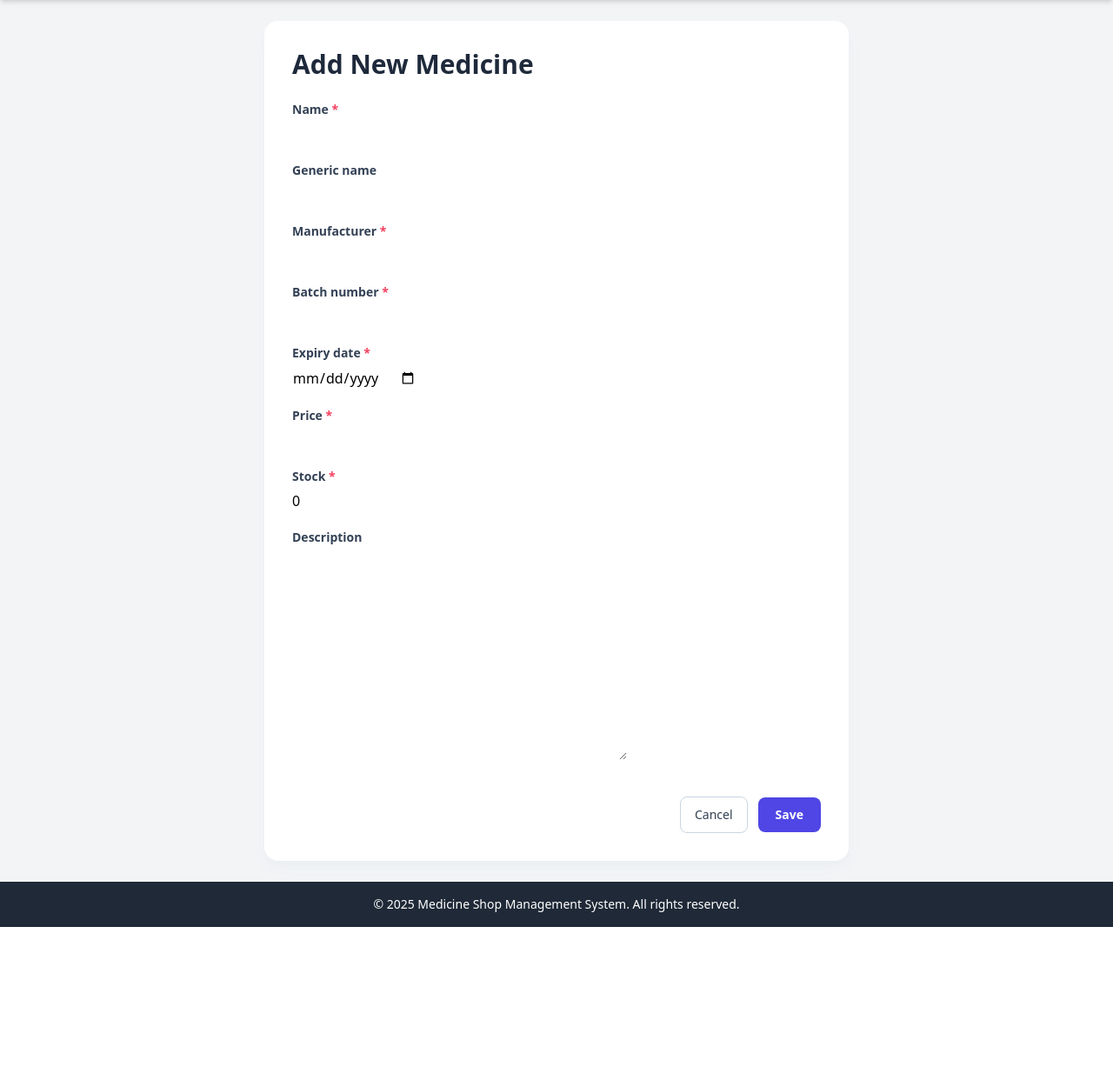
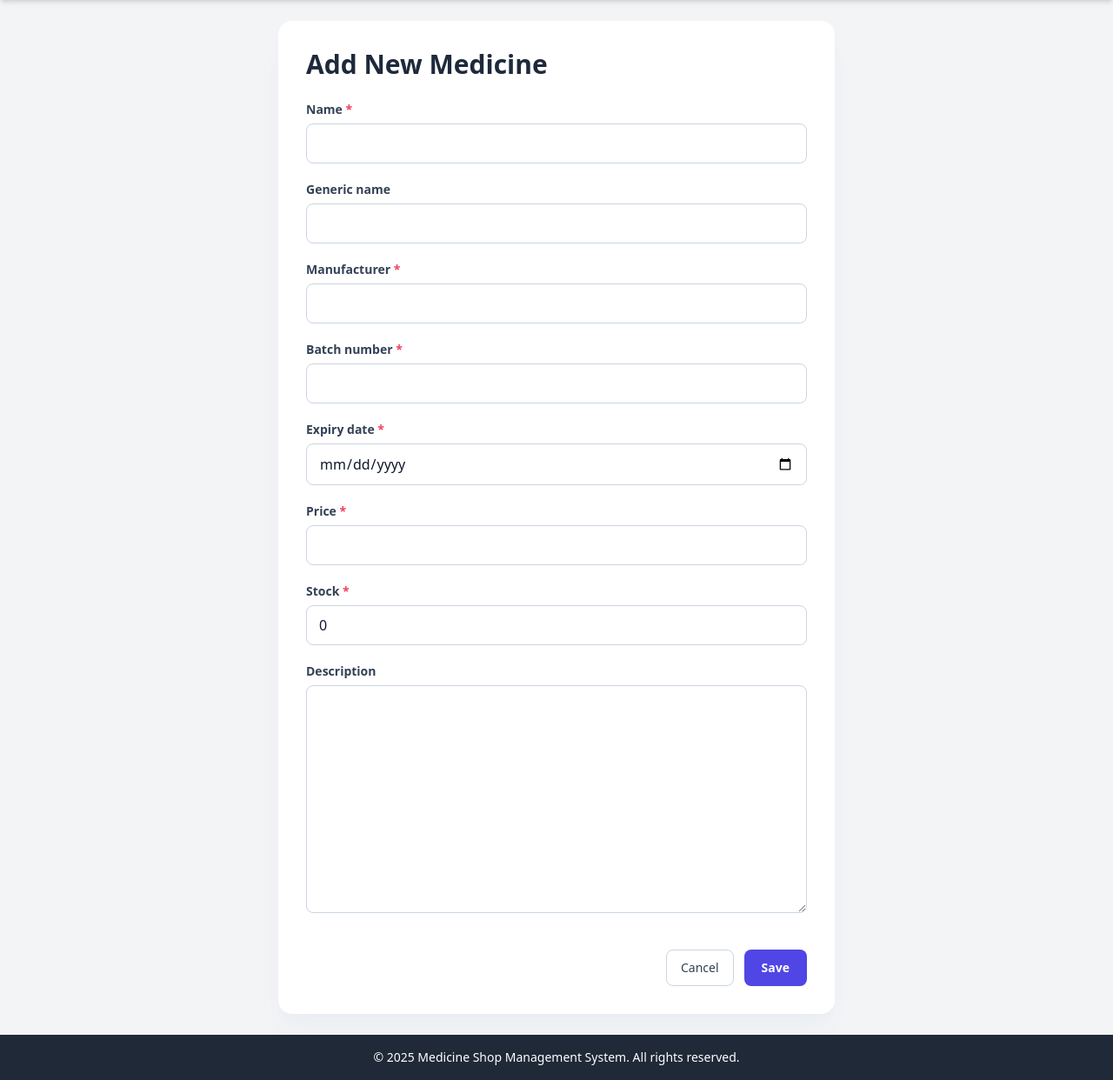
Before and after one commit to Tanvir-yzu/medicine_shop, a Django app: page /medicine/new/ in a window 1280 px wide. Shown: the part 60-1302 px from the top of the page at 87% size. Before the commit the page ends 1126 px from the top, so only its background shows below. Run offline with Django 5.2, Linux system fonts and the light colour scheme; the visitor is signed in with stand-in values (Sample User, id 1); some libraries are stand-ins or nearby versions.

```diff
--- a/medicines/templates/medicines/medicine_form.html
+++ b/medicines/templates/medicines/medicine_form.html
@@ -3,16 +3,20 @@
 {% block title %}{{ title }}{% endblock %}
 
 {% block content %}
-<section class="max-w-2xl mx-auto">
-  <div class="bg-white dark:bg-slate-900 rounded-2xl shadow-lg shadow-slate-200/40 dark:shadow-black/30 p-6 md:p-8">
-    <h2 class="text-3xl font-extrabold text-slate-800 dark:text-slate-100 mb-6">{{ title }}</h2>
+<section class="max-w-2xl mx-auto px-4">
+  <div class="bg-white dark:bg-slate-900 rounded-2xl shadow-xl shadow-slate-200/40 dark:shadow-black/40 p-6 md:p-8">
+
+    <h2 class="text-3xl font-extrabold text-slate-800 dark:text-slate-100 mb-6">
+      {{ title }}
+    </h2>
 
     {% if scanned_data %}
-      <div class="bg-indigo-50 dark:bg-indigo-900/30 border border-indigo-200 dark:border-indigo-800 text-indigo-700 dark:text-indigo-300 rounded-xl p-4 mb-6">
+      <div class="bg-indigo-50 dark:bg-indigo-900/40 border border-indigo-200 dark:border-indigo-800
+                  text-indigo-700 dark:text-indigo-300 rounded-xl p-4 mb-6">
         <p class="font-semibold">New medicine detected</p>
         <p class="text-sm mt-1">
           The code <strong>{{ scanned_data }}</strong> wasn’t found.
-          We pre-filled everything we could—review and save when ready.
+          Review the details and save when ready.
         </p>
       </div>
     {% endif %}
@@ -24,47 +28,58 @@
       {% for field in form %}
         <div>
           <label for="{{ field.id_for_label }}"
-                 class="block text-slate-700 dark:text-slate-300 text-sm font-semibold mb-1.5">
+                 class="block text-sm font-semibold text-slate-700 dark:text-slate-300 mb-1.5">
             {{ field.label }}
-            {% if field.field.required %}<span class="text-rose-500">*</span>{% endif %}
+            {% if field.field.required %}
+              <span class="text-rose-500">*</span>
+            {% endif %}
           </label>
 
-          {#  render the actual input  #}
-          {{ field }}
+          {{ field.as_widget|safe }}
+
+          <script>
+            document.getElementById("{{ field.id_for_label }}")?.classList.add(
+              "w-full","px-3.5","py-2.5","rounded-lg",
+              "border","border-slate-300","dark:border-slate-700",
+              "bg-white","dark:bg-slate-800",
+              "text-slate-900","dark:text-slate-100",
+              "placeholder:text-slate-400","dark:placeholder:text-slate-500",
+              "focus:ring-2","focus:ring-indigo-500","focus:border-indigo-500",
+              "transition"
+            );
+          </script>
 
           {% if field.errors %}
             <p class="text-rose-500 text-xs mt-1">{{ field.errors.0 }}</p>
           {% endif %}
+
           {% if field.help_text %}
-            <p class="text-slate-500 dark:text-slate-400 text-xs mt-1">{{ field.help_text }}</p>
+            <p class="text-slate-500 dark:text-slate-400 text-xs mt-1">
+              {{ field.help_text }}
+            </p>
           {% endif %}
         </div>
       {% endfor %}
 
-      <div class="flex flex-col-reverse sm:flex-row sm:items-center sm:justify-end gap-3 pt-4">
+      <div class="flex flex-col-reverse sm:flex-row sm:justify-end gap-3 pt-4">
         <a href="{% url 'medicine_list' %}"
-           class="px-4 py-2.5 rounded-lg text-sm font-medium border border-slate-300 dark:border-slate-700 text-slate-700 dark:text-slate-200 bg-white dark:bg-slate-800 hover:bg-slate-50 dark:hover:bg-slate-700 transition">
+           class="px-4 py-2.5 rounded-lg text-sm font-medium
+                  border border-slate-300 dark:border-slate-700
+                  text-slate-700 dark:text-slate-200
+                  bg-white dark:bg-slate-800
+                  hover:bg-slate-50 dark:hover:bg-slate-700 transition">
           Cancel
         </a>
+
         <button type="submit"
-                class="px-5 py-2.5 rounded-lg text-sm font-semibold text-white bg-indigo-600 hover:bg-indigo-500 focus:outline-none focus:ring-2 focus:ring-offset-2 focus:ring-indigo-500 dark:focus:ring-offset-slate-900 transition">
+                class="px-5 py-2.5 rounded-lg text-sm font-semibold
+                       text-white bg-indigo-600 hover:bg-indigo-500
+                       focus:outline-none focus:ring-2 focus:ring-indigo-500
+                       focus:ring-offset-2 dark:focus:ring-offset-slate-900 transition">
           Save
         </button>
       </div>
     </form>
   </div>
 </section>
-
-<style>
-  /* Modern form controls that match the palette */
-  input, select, textarea {
-    @apply w-full px-3.5 py-2.5 rounded-lg border border-slate-300 dark:border-slate-700
-          bg-white dark:bg-slate-800
-          text-slate-900 dark:text-slate-100
-          placeholder:text-slate-400 dark:placeholder:text-slate-500
-          focus:ring-2 focus:ring-indigo-500 focus:border-indigo-500
-          transition;
-  }
-  select[multiple] { @apply h-auto; }
-</style>
 {% endblock %}
```
